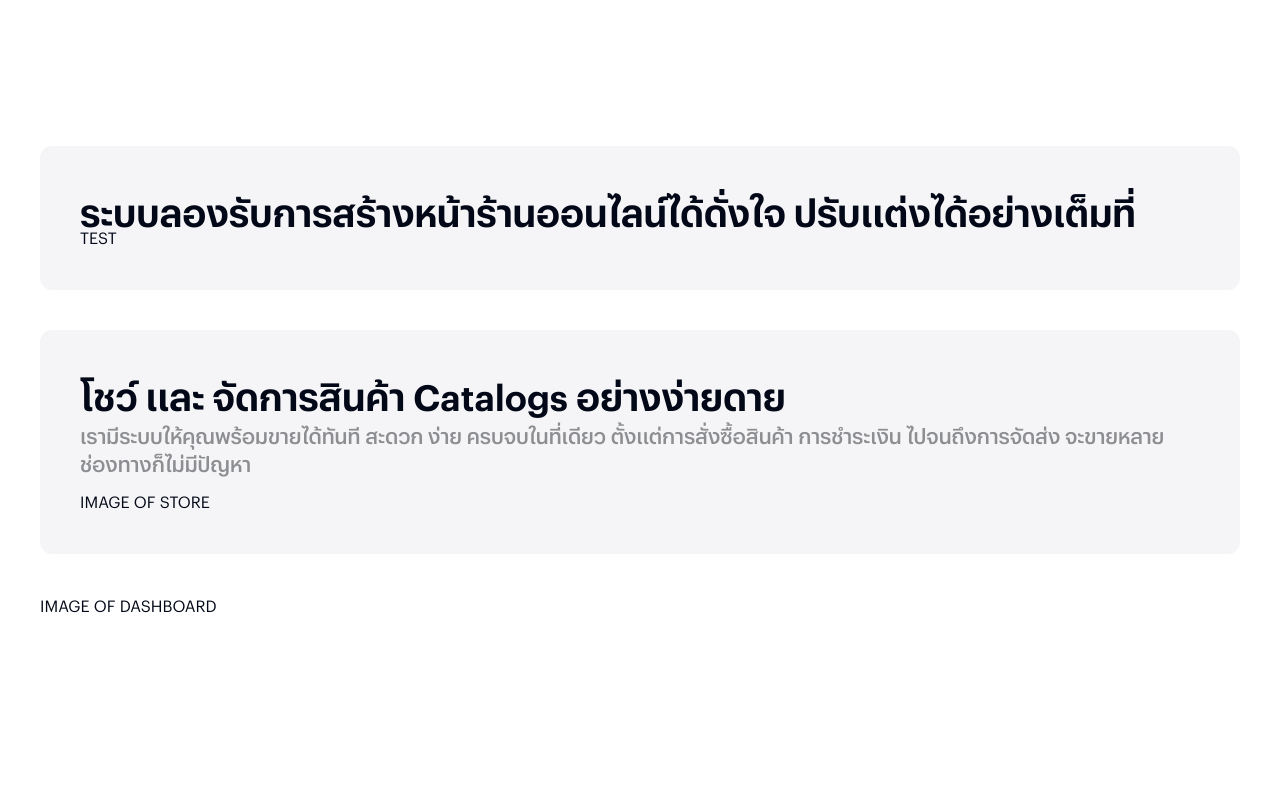
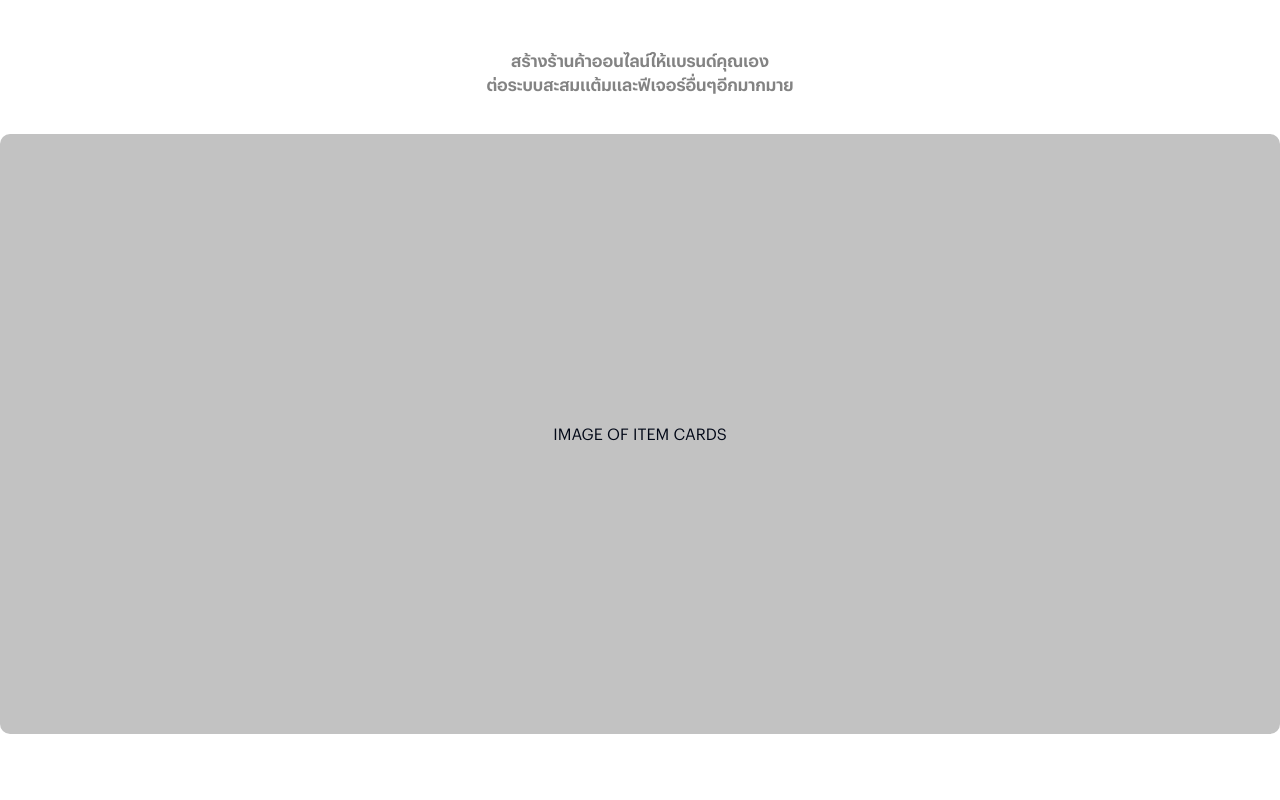
Before and after one commit to zaviagodev/zaviago-new-site, a Next.js app: page /webstore in a window 1280 px wide. Shown: the part 1140-1940 px from the top of the page. Built offline with nearby package versions, Linux system fonts and the light colour scheme.

Commit message:
add: image placeholders

```diff
--- a/app/page.tsx
+++ b/app/page.tsx
@@ -85,7 +85,7 @@ export default function Home() {
         <div className="flex items-center">
           <ImgPlaceholder height="240px" width="360px"></ImgPlaceholder>
           <ImgPlaceholder height="360px" width="360px"></ImgPlaceholder>
-          <ImgPlaceholder height="480px" width="360px">Gray Croissant</ImgPlaceholder>
+          <ImgPlaceholder height="480px" width="360px">Gray Croissant<br/>I mean, product cards</ImgPlaceholder>
           <ImgPlaceholder height="360px" width="360px"></ImgPlaceholder>
           <ImgPlaceholder height="240px" width="360px"></ImgPlaceholder>
         </div>
--- a/app/webstore/page.tsx
+++ b/app/webstore/page.tsx
@@ -1,3 +1,4 @@
+import ImgPlaceholder from "@/components/ImgPlaceholder"
 import { Button } from "@/components/ui/button"
 
 const WebstorePage = () => {
@@ -9,7 +10,9 @@ const WebstorePage = () => {
           <h1 className="text-[180px] leading-[150px]">ใหม่ของคุณ</h1>
         </div>
 
-        <p className="text-center">IMAGE OF THE STORE PAGE</p>
+        <ImgPlaceholder height="600px">
+          <p className="text-center">IMAGE OF THE STORE PAGE</p>
+        </ImgPlaceholder>
 
         <Button>เปิดเว็บฟรี</Button>
       </section>
@@ -17,7 +20,9 @@ const WebstorePage = () => {
       <section className="flex flex-col gap-10 items-center py-20">
         <p className="text-shadegray font-semibold text-center">สร้างร้านค้าออนไลน์ให้แบรนด์คุณเอง<br/>ต่อระบบสะสมแต้มและฟีเจอร์อื่นๆอีกมากมาย</p>
 
-        <p className="text-center">IMAGE OF ITEM CARDS</p>
+        <ImgPlaceholder height="600px">
+          <p className="text-center">IMAGE OF ITEM CARDS</p>
+        </ImgPlaceholder>
       </section>
 
       <section className="flex flex-col gap-10 py-20 small-container">
@@ -33,10 +38,14 @@ const WebstorePage = () => {
         <div className="bg-shadewhite-200 rounded-xl p-10 flex flex-col gap-3">
           <h2 className="text-4xl font-semibold">โชว์ และ จัดการสินค้า Catalogs อย่างง่ายดาย</h2>
           <p className="font-medium text-xl text-left text-shadegray-200">เรามีระบบให้คุณพร้อมขายได้ทันที สะดวก ง่าย ครบจบในที่เดียว ตั้งแต่การสั่งซื้อสินค้า การชำระเงิน ไปจนถึงการจัดส่ง จะขายหลายช่องทางก็ไม่มีปัญหา</p>
-          <p>IMAGE OF STORE</p>
+          <ImgPlaceholder height="600px">
+            <p className="text-center">IMAGE OF STORE</p>
+          </ImgPlaceholder>
         </div>
 
-        <p>IMAGE OF DASHBOARD</p>
+        <ImgPlaceholder height="600px">
+          <p className="text-center">IMAGE OF DASHBOARD</p>
+        </ImgPlaceholder>
       </section>
 
       <div className="small-container font-medium text-2xl text-left text-shadegray-200 grid md:grid-cols-2 gap-4 pt-20">
@@ -54,7 +63,9 @@ const WebstorePage = () => {
           <p className="font-medium text-xl text-left text-shadegray-200">เปิดระบบเก็บสะสมคูปองเหมือน Shopee และ Lazada รองรับการชำระเงินจากหลายช่องทางเช่น
           PromptPay , TrueMoney, Creditฉard เพิ่มระบบ Order Tracking และ หน้าแบนเนอร์รวมโปรโมชั่นและ
           ของขวัญต่าง ๆ ได้อีกด้วย</p>
-          <p className="text-center">IMAGES OF COUPON CODE</p>
+          <ImgPlaceholder height="600px">
+            <p className="text-center">IMAGES OF COUPON CODE</p>
+          </ImgPlaceholder>
         </div>
       </section>
 
```
